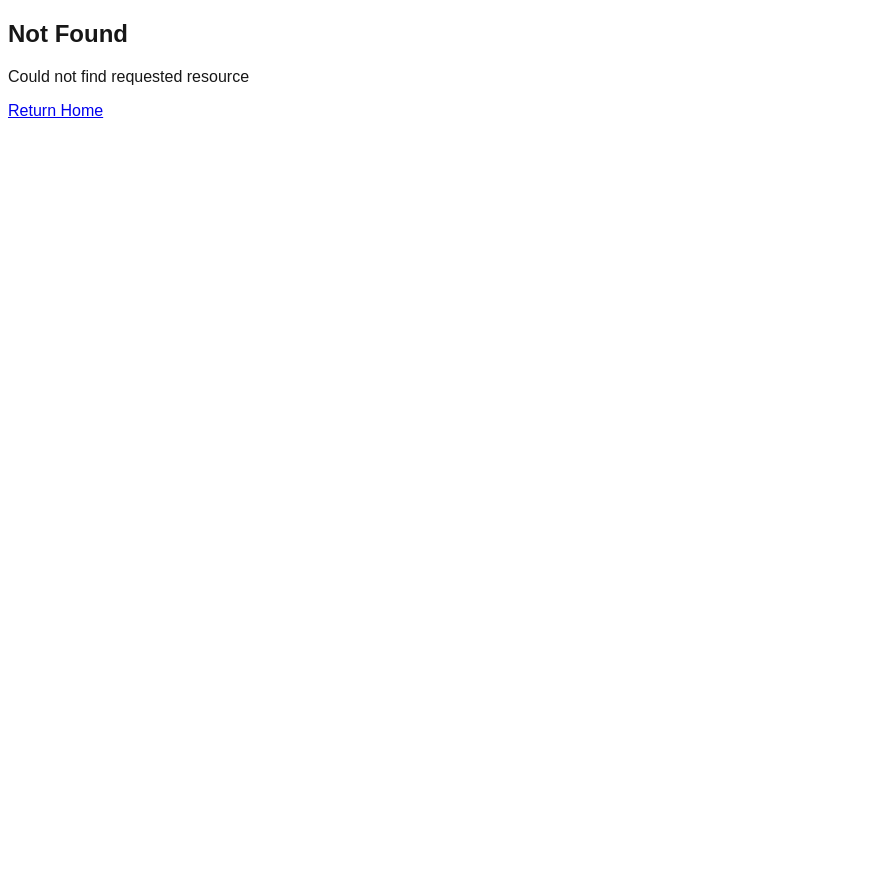
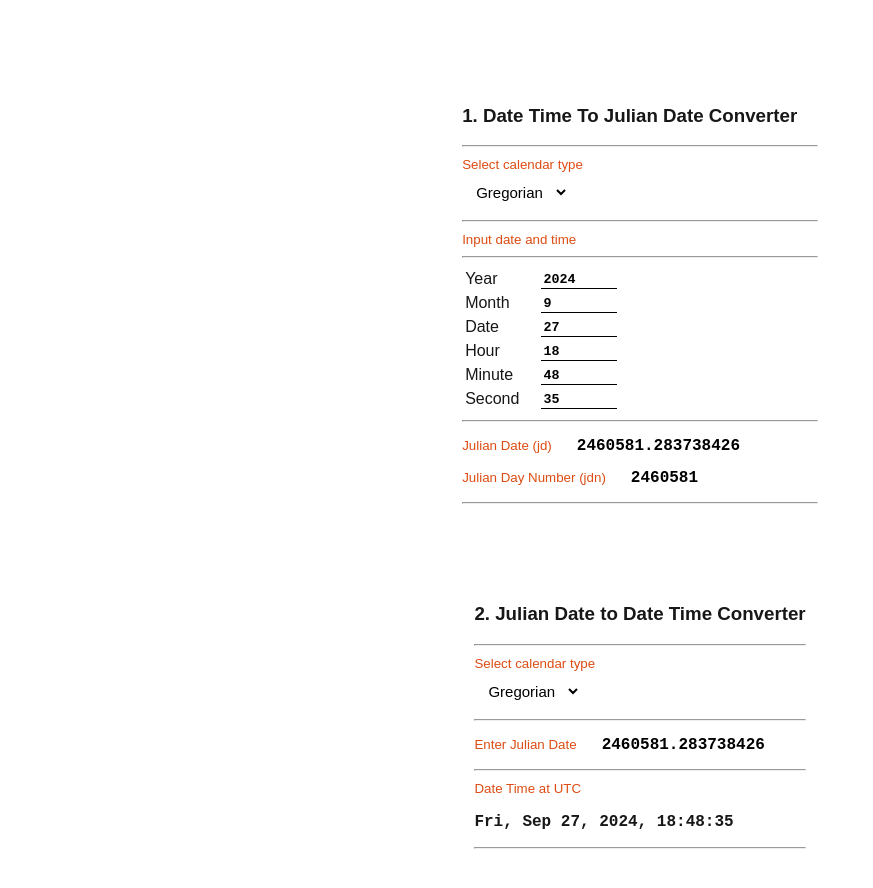
Before and after one commit to phothinmg/next-mycal, a Next.js app: page /julian_date in a window 1280 px wide. Before the commit this address had no page. Shown: the top 888 px of the page, without its empty margins (0-873 px from the left). Before the commit the page ends 800 px from the top, so only its background shows below. Built offline with nearby package versions, Linux system fonts and the light colour scheme.

Commit message:
new file:   app/julian_date/JdToDt.tsx

```diff
--- /dev/null
+++ b/app/julian_date/JdToDt.tsx
@@ -0,0 +1,68 @@
+"use client";
+import React from "react";
+import { useState } from "react";
+import {
+  dateTimeToJulian,
+  type CalendarTypes,
+  julianToDateTime,
+} from "./index";
+import styles from "./converter.module.css";
+
+export default function Jd2Dt() {
+  const dt: Date = new Date();
+  const utcYear: number = dt.getUTCFullYear();
+  const utcMonth: number = dt.getUTCMonth() + 1;
+  const utcdate: number = dt.getUTCDate();
+  const utcHour: number = dt.getUTCHours();
+  const utcMinute: number = dt.getUTCMinutes();
+  const utcSecond: number = dt.getUTCSeconds();
+  const [ct, setCtValue] = useState<CalendarTypes | string>("Gregorian");
+  const julian: {
+    jd: number;
+    jdn: number;
+  } = dateTimeToJulian({
+    year: utcYear,
+    month: utcMonth,
+    day: utcdate,
+    hour: utcHour,
+    minute: utcMinute,
+    second: utcSecond,
+    calendarType: ct as CalendarTypes,
+  });
+  const jd: number = julian.jd;
+  const [jdd, setJdValue] = useState<number>(jd);
+  const dts = julianToDateTime(jdd, ct as CalendarTypes);
+  return (
+    <div className={styles.converter}>
+      <h3>2. Julian Date to Date Time Converter</h3>
+      <hr />
+      <small>Select calendar type </small>
+      <br />
+      <select
+        name="ct"
+        id="ct"
+        value={ct}
+        onChange={(e) => setCtValue(e.target.value)}
+      >
+        <option value="Gregorian">Gregorian</option>
+        <option value="Julian">Julian</option>
+        <option value="British">British</option>
+      </select>
+      <hr />
+      <small>Enter Julian Date</small>
+      <input
+        className={styles.jd}
+        name="jdd"
+        id="jdd"
+        value={jdd}
+        onChange={(e) => setJdValue(Number(e.target.value))}
+      />
+      <hr />
+      <small>Date Time at UTC</small>
+      <p id="utc" suppressHydrationWarning={true}>
+        {dts}
+      </p>
+      <hr />
+    </div>
+  );
+}
--- a/app/julian_date_converter/converter.tsx
+++ b/app/julian_date/converter.tsx
@@ -1,13 +1,9 @@
 "use client";
 import React from "react";
 import { useState } from "react";
-import {
-  dateTimeToJulian,
-  type CalendarTypes,
-  julianToDateTime,
-} from "./index";
+import { dateTimeToJulian, type CalendarTypes } from "./index";
 import styles from "./converter.module.css";
-
+import Jd2Dt from "./JdToDt";
 //
 export default function JulianConverter() {
   const dt: Date = new Date();
@@ -18,7 +14,6 @@ export default function JulianConverter() {
   const utcMinute: number = dt.getUTCMinutes();
   const utcSecond: number = dt.getUTCSeconds();
   const [ct, setCtValue] = useState<CalendarTypes | string>("Gregorian");
-  const [ct2, setCt2Value] = useState<CalendarTypes | string>("Gregorian");
   const [year, setYearValue] = useState<number>(utcYear);
   const [month, setMonthValue] = useState<number>(utcMonth);
   const [date, setDateValue] = useState<number>(utcdate);
@@ -40,9 +35,7 @@ export default function JulianConverter() {
   const jd: number = julian.jd;
   const jdn: number = julian.jdn;
   //
-  const [jdd, setJdValue] = useState<number>(jd);
-  //
-  const dts = julianToDateTime(jdd, ct2 as CalendarTypes);
+
   return (
     <section className={styles.condev}>
       <div className={styles.converter}>
@@ -184,36 +177,8 @@ export default function JulianConverter() {
         <hr />
         <br />
         <br />
-        <h3>2. Julian Date to Date Time Converter</h3>
-        <hr />
-        <small>Select calendar type </small>
-        <br />
-        <select
-          name="ct2"
-          id="ct2"
-          value={ct2}
-          onChange={(e) => setCt2Value(e.target.value)}
-        >
-          <option value="Gregorian">Gregorian</option>
-          <option value="Julian">Julian</option>
-          <option value="British">British</option>
-        </select>
-        <hr />
-        <small>Enter Julian Date</small>
-        <input
-          className={styles.jd}
-          name="jdd"
-          id="jdd"
-          value={jdd}
-          onChange={(e) => setJdValue(Number(e.target.value))}
-        />
-        <hr />
-        <small>Date Time at UTC</small>
-        <p id="utc" suppressHydrationWarning={true}>
-          {dts}
-        </p>
-        <hr />
       </div>
+      <Jd2Dt />
     </section>
   );
 }
--- a/app/julian_date_converter/index.ts
+++ b/app/julian_date/index.ts
@@ -316,7 +316,6 @@ export function julianToDateTime(jd: number, ct: CalendarTypes): string {
     second: "2-digit",
     hourCycle: "h24",
     weekday: "short",
-    timeZone: "GMT",
   });
   return utcDateTime;
 }
--- a/app/page.tsx
+++ b/app/page.tsx
@@ -11,11 +11,7 @@ export default function Home() {
         <ol>
           <li>
             {" "}
-						<Link
-							href={"/julian_date_converter"}
-							target="_blank"
-							className={styles.lnk}
-						>
+            <Link href={"/julian_date"} target="_blank" className={styles.lnk}>
               Julian Date Converter
             </Link>
           </li>
```
Also changed, not shown: app/julian_date/converter.module.css (renamed from app/julian_date_converter/converter.module.css), app/julian_date/jd_to_dt/page.tsx (added), app/julian_date/page.tsx (renamed from app/julian_date_converter/page.tsx). Lines whose indentation alone changed are shown as unchanged.
